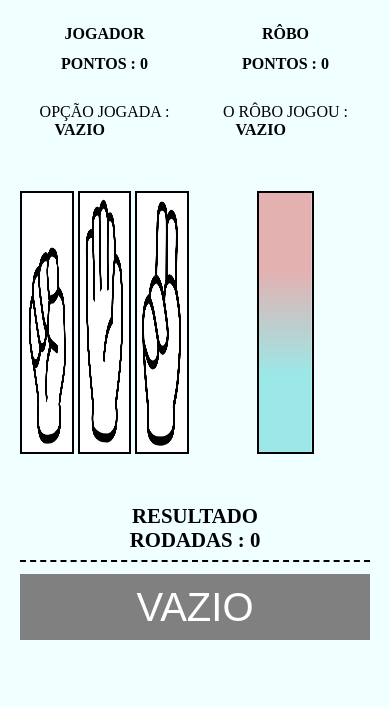
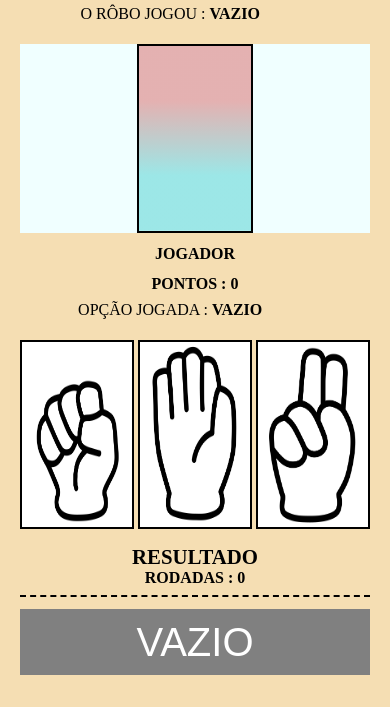
Before and after one commit to SaileSC/Jokenpo, a plain HTML site: page index.html in a window 390 px wide. Shown: the part 137-844 px from the top of the page. Drawn offline with Linux system fonts and the light colour scheme.

Commit message:
adicao de mediaquerry

```diff
--- a/css/style.css
+++ b/css/style.css
@@ -11,7 +11,7 @@ html{
 
 body {
     width: 100vw;
-    max-width: 1920px;
+    max-width: 1620px;
     height: 100vh;
     display: grid;
     grid-template-rows: 1fr 4fr 2fr;
@@ -112,7 +112,6 @@ section:nth-child(2) .options {
     background-color: azure;
     grid-template-areas:
         "btn1 robo btn3";
-    box-shadow: 0;
 }
 
 
@@ -128,13 +127,11 @@ section:nth-child(2) .options {
 
 main > section {
     display: grid;
+    grid-template-rows: 1fr 1fr 4fr;
     grid-template-areas:
-        "titulo" "titulo" "titulo"
-        "parag" "parag" "parag"
-        "options" "options" "options"
-        "options" "options" "options"
-        "options" "options" "options"
-        "options" "options" "options";
+        "titulo"
+        "parag"
+        "options";
     gap: 8px;
 }
 
@@ -179,8 +176,40 @@ footer> p {
     background-color: grey;
 }
 
-
-
 .selected {
     border: solid 2px rgb(12, 155, 22) !important;
 }
+
+
+@media only screen and (max-width: 700px){
+    body {
+        background-color: wheat;
+        grid-template-rows: 1fr 10fr 1fr;
+        grid-template-areas:
+            "head head head head"
+            "players players players players"
+            "foot foot foot foot";
+    }
+
+    main {
+        grid-template-areas:
+        "player2"
+        "player1";
+    }
+
+    main > section {
+        grid-template-rows: 0.5fr 0.5fr 3fr;
+        grid-template-areas:
+            "titulo"
+            "parag"
+            "options";
+    }
+
+    p{
+        font-size: 16px;
+    }
+
+    h4 * {
+        font-size: 16px;
+    }
+}
```
